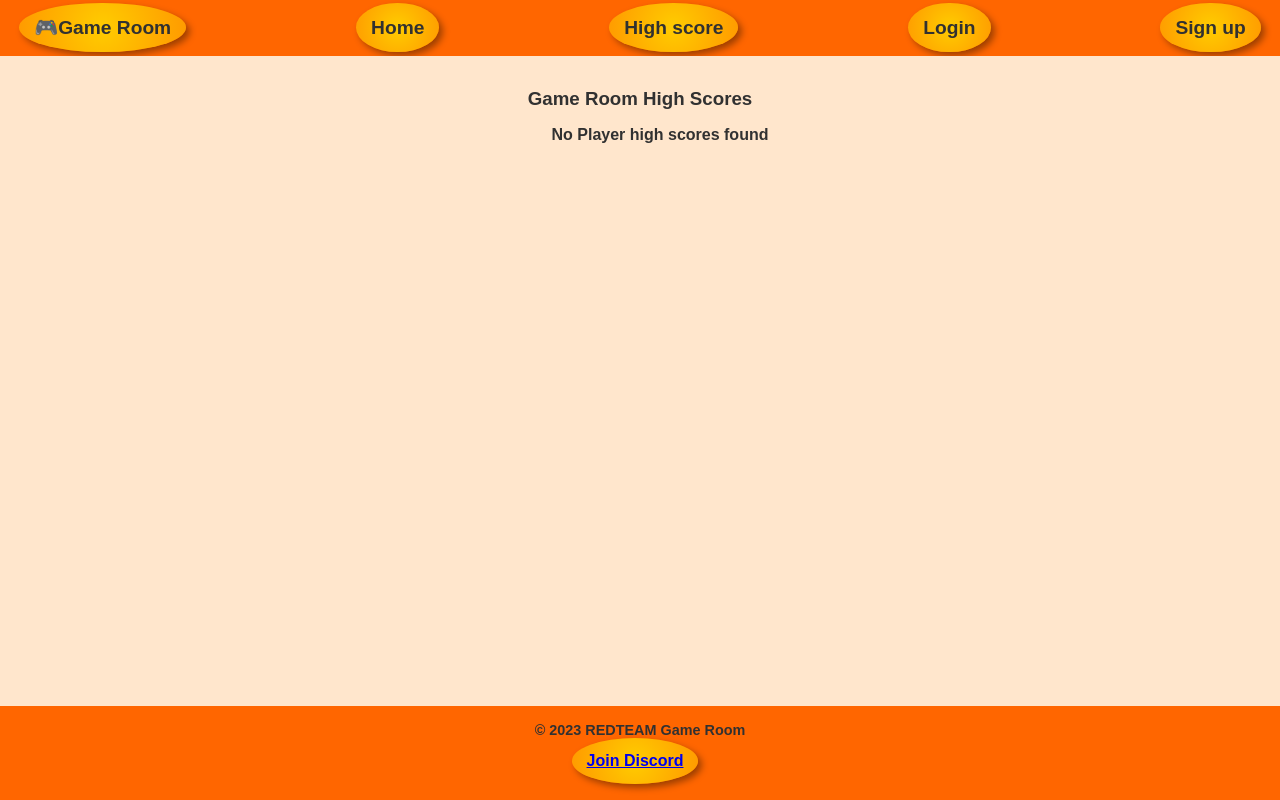
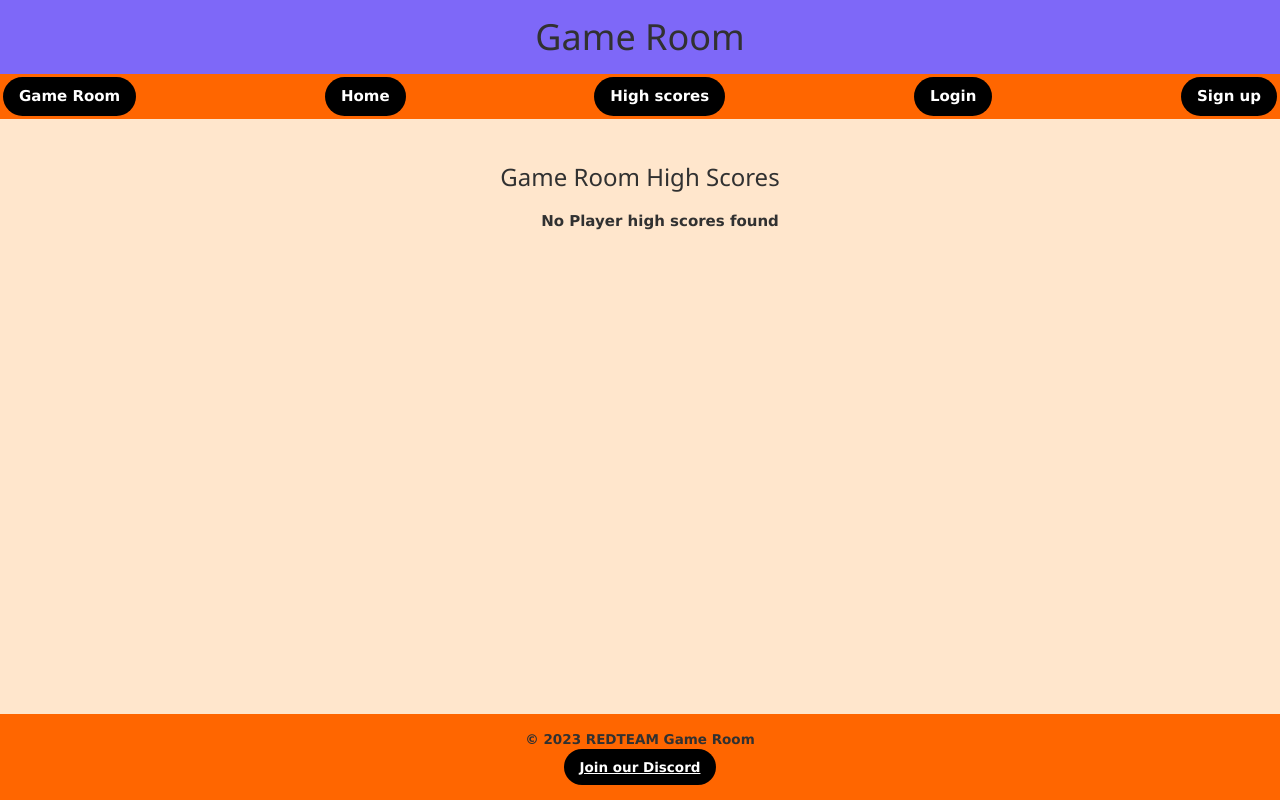
Before and after one commit to RenaldasZ/GameRoom, a Django app: page /hiscore/ in a window 1280 px wide. Run offline with Django 4.2, Linux system fonts and the light colour scheme; data that the repository does not hold is empty.

Commit message:
edited html

```diff
--- a/gameroom/game/templates/base.html
+++ b/gameroom/game/templates/base.html
@@ -1,4 +1,4 @@
-<!DOCTYPE html>
+{% comment %} <!DOCTYPE html>
 {% load static %}
 <html lang="en">
 <head>
@@ -38,7 +38,142 @@
     {% endblock content %}</main>
     <footer>
         <p>&copy; 2023 REDTEAM Game Room</p>
-        <li><a href="https://discord.gg/AryVVZRS" target="_blank">Join Discord</a></li>
+        <li><a href="https://discord.io/capython" target="_blank">Join our Discord</a></li>
     </footer>
 </body>
+</html> {% endcomment %}
+
+<!DOCTYPE html>
+{% load static %}
+<html lang="en">
+
+<head>
+    <meta charset="UTF-8">
+    <meta http-equiv="X-UA-Compatible" content="IE=edge">
+    <meta name="viewport" content="width=device-width, initial-scale=1.0">
+    <title>Game Room</title>
+    <link rel="stylesheet" href="{% static 'css/styles.css' %}">
+    <link rel="stylesheet" href="https://www.w3schools.com/w3css/4/w3.css">
+</head>
+
+<style>
+    .w3-btn {
+        width: 150px;
+        animation: pulsateColor 2s infinite;
+    }
+
+    .color-change-2x {
+        animation: color-change-2x 10s linear infinite alternate both;
+    }
+
+    @keyframes color-change-2x {
+        0% {
+            background: #19dcea;
+        }
+        100% {
+            background: #b22cff;
+        }
+    }
+
+    .tracking-in-expand {
+        animation: tracking-in-expand 0.7s cubic-bezier(0.215, 0.610, 0.355, 1.000) both;
+    }
+
+    @keyframes tracking-in-expand {
+        0% {
+            letter-spacing: -0.5em;
+            opacity: 0;
+        }
+        40% {
+            opacity: 0.6;
+        }
+        100% {
+            opacity: 1;
+        }
+    }
+
+    .bounce-top {
+        animation: bounce-top 0.7s 0.25s both;
+    }
+
+    @keyframes bounce-top {
+        0% {
+            transform: translateY(-45px);
+            animation-timing-function: ease-in;
+            opacity: 1;
+        }
+        24% {
+            opacity: 1;
+        }
+        40% {
+            transform: translateY(-24px);
+            animation-timing-function: ease-in;
+        }
+        65% {
+            transform: translateY(-12px);
+            animation-timing-function: ease-in;
+        }
+        82% {
+            transform: translateY(-6px);
+            animation-timing-function: ease-in;
+        }
+        93% {
+            transform: translateY(-4px);
+            animation-timing-function: ease-in;
+        }
+        25%,
+        55%,
+        75%,
+        87% {
+            transform: translateY(0px);
+            animation-timing-function: ease-out;
+        }
+        100% {
+            transform: translateY(0px);
+            animation-timing-function: ease-out;
+            opacity: 1;
+        }
+    }
+</style>
+
+<body class="color-change-2x">
+    <h1 class="tracking-in-expand">
+        Game Room
+    </h1>
+    <header>
+        <ul class="nav">
+            <p button class="w3-button w3-black w3-round-xxlarge w3-text-white bounce-top">Game Room</button>
+            </p>
+            <p button class="w3-button w3-black w3-round-xxlarge w3-text-white bounce-top"><a class="w3-text-white" href="{% url 'index' %}">Home</a></button>
+            </p>
+            <p button class="w3-button w3-black w3-round-xxlarge w3-text-white bounce-top"><a class="w3-text-white" href="{% url 'hiscore' %}">High scores</a></button>
+            </p>
+            {% if user.is_authenticated %}
+            <p button class="w3-button w3-black w3-round-xxlarge w3-text-white bounce-top"><a class="w3-text-white" href="{% url 'profile' %}">{{ user.get_username }}</a></button>
+            </p>
+            <p button class="w3-button w3-black w3-round-xxlarge w3-text-white bounce-top"><a class="w3-text-white" href="{% url 'logout' %}">Logout</a></button>
+            </p>
+            {% else %}
+            <p button class="w3-button w3-black w3-round-xxlarge w3-text-white bounce-top"><a class="w3-text-white" href="{% url 'login' %}?next={{request.path}}">Login</a></button>
+            </p>
+            <p button class="w3-button w3-black w3-round-xxlarge w3-text-white bounce-top"><a class="w3-text-white" href="{% url 'signup' %}">Sign up</a></button>
+            </p>
+            {% endif %} {% if user.is_authenticated %} {% if user.is_staff or user.is_superuser %}
+            <p button class="w3-button w3-black w3-round-xxlarge w3-text-white bounce-top"><a class="w3-text-white" href="{% url 'admin:index' %}">Admin</a></button>
+            </p>
+            {% endif %} {% endif %}
+        </ul>
+    </header>
+    <main>
+        {% if messages %} {% for message in messages %}
+        <p class="box box-{{ message.tags }}">{{ message }}</p>
+        {% endfor %} {% endif %} {% block content %} {% endblock content %}
+    </main>
+    <footer>
+        <p>&copy; 2023 REDTEAM Game Room</p>
+        <p button class="w3-button w3-black w3-round-xxlarge w3-text-white"><a href="https://discord.io/capython" target="_blank">Join our Discord</a></button>
+        </p>
+    </footer>
+</body>
+
 </html>
```
Also changed, not shown: gameroom/game/templates/gameweb/index.html (+23 -6 lines).
